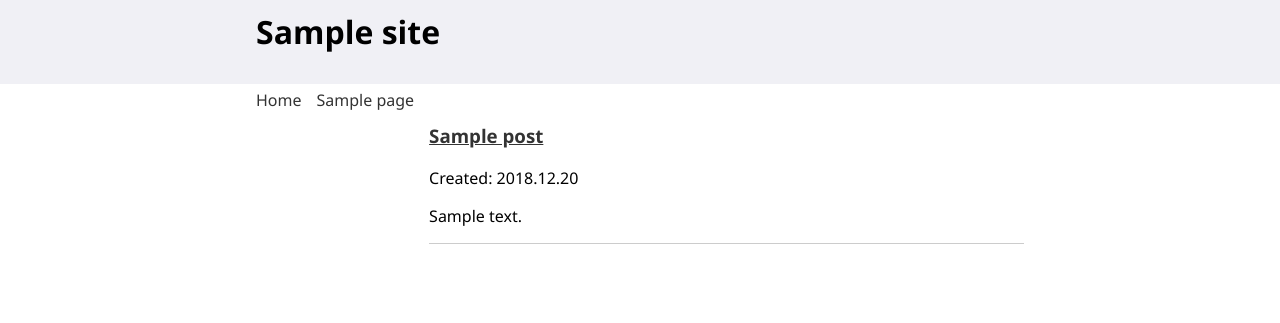
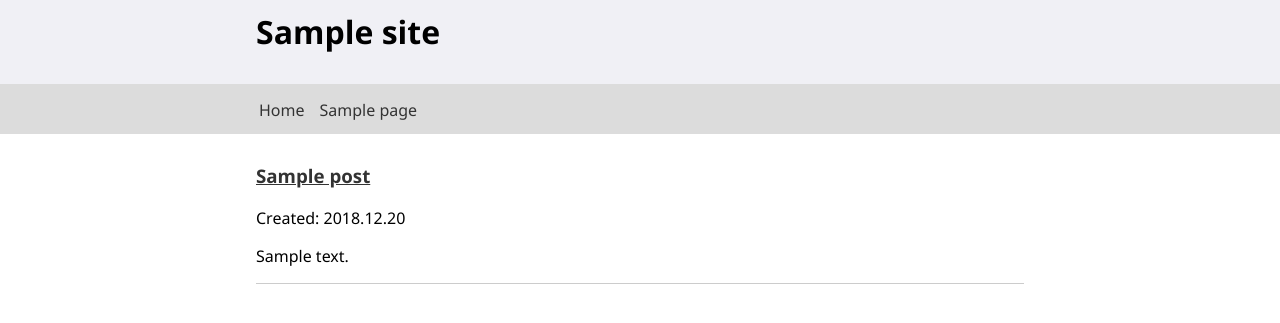
Before and after one commit to pwujczyk/ProductivityTools.WTBasic, a WordPress theme: template index.php in a window 1280 px wide. Shown: the top 323 px of the page. Run offline with PHP 8.4 and a stand-in for WordPress, Linux system fonts and the light colour scheme; the site name, menu and one post (Sample post) are stand-ins, and other content is empty.

Commit message:
top menu with nice appearance

```diff
--- a/index.php
+++ b/index.php
@@ -12,8 +12,8 @@
 					<small><?php bloginfo('description'); ?></small>
 			</div>
 		</header>
-		<nav class="main-nav content">
-			<div class="container">
+		<nav class="main-nav">
+			<div class="container content">
 				<?php $args	=	array('theme_location'	=>	'primary');	?>
 				<?php	wp_nav_menu($args);	?>
 			</div>
--- a/style.css
+++ b/style.css
@@ -18,6 +18,7 @@
 	margin: auto;
 	width: 60%;
 	padding: 10px;
+	clear:both;
 }
 
 pre {
@@ -53,6 +54,8 @@
 
 .main-nav {
 	padding: 5px;
+	background-color: gainsboro;
+	height: 40px;
 }
 
 .main-nav ul {
```
